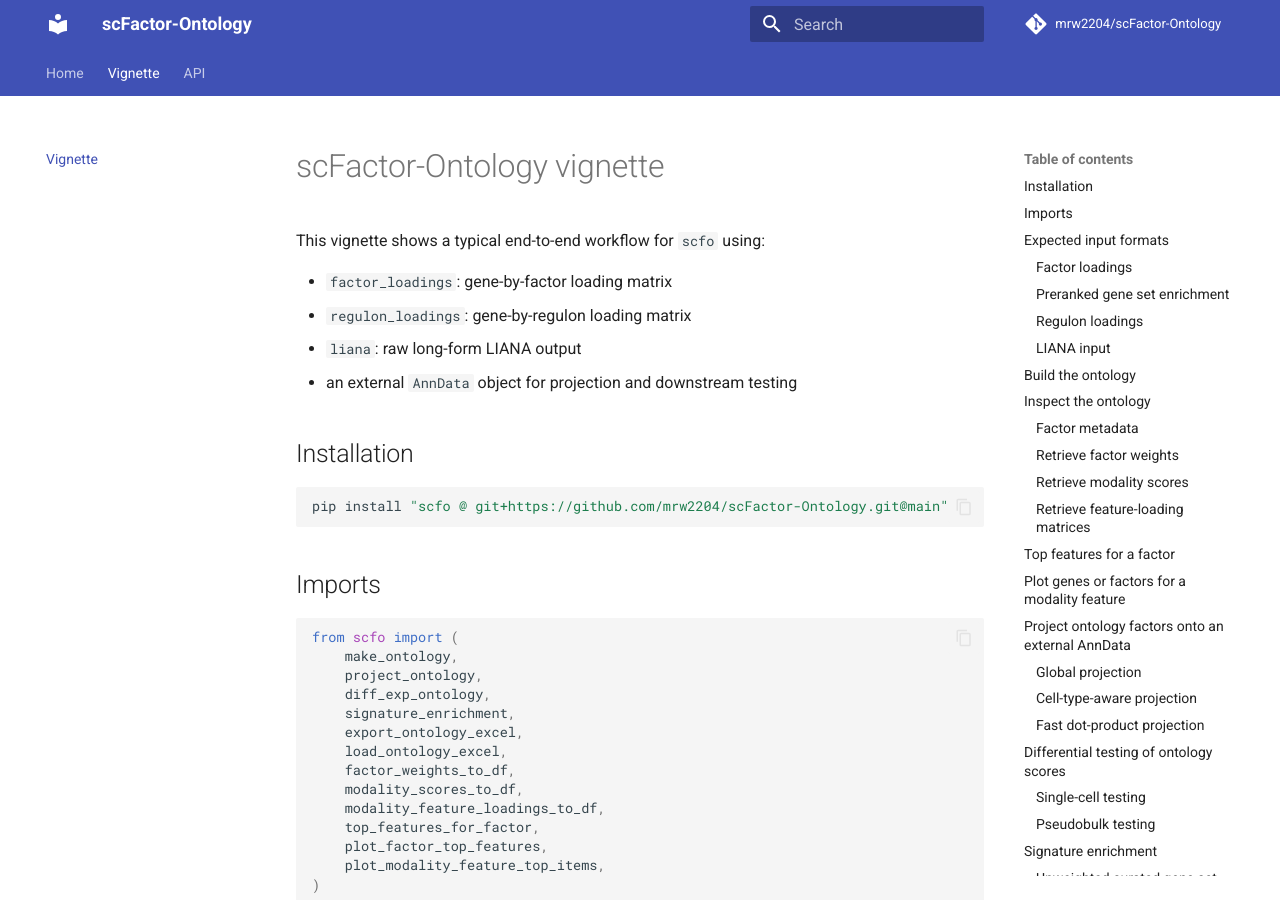
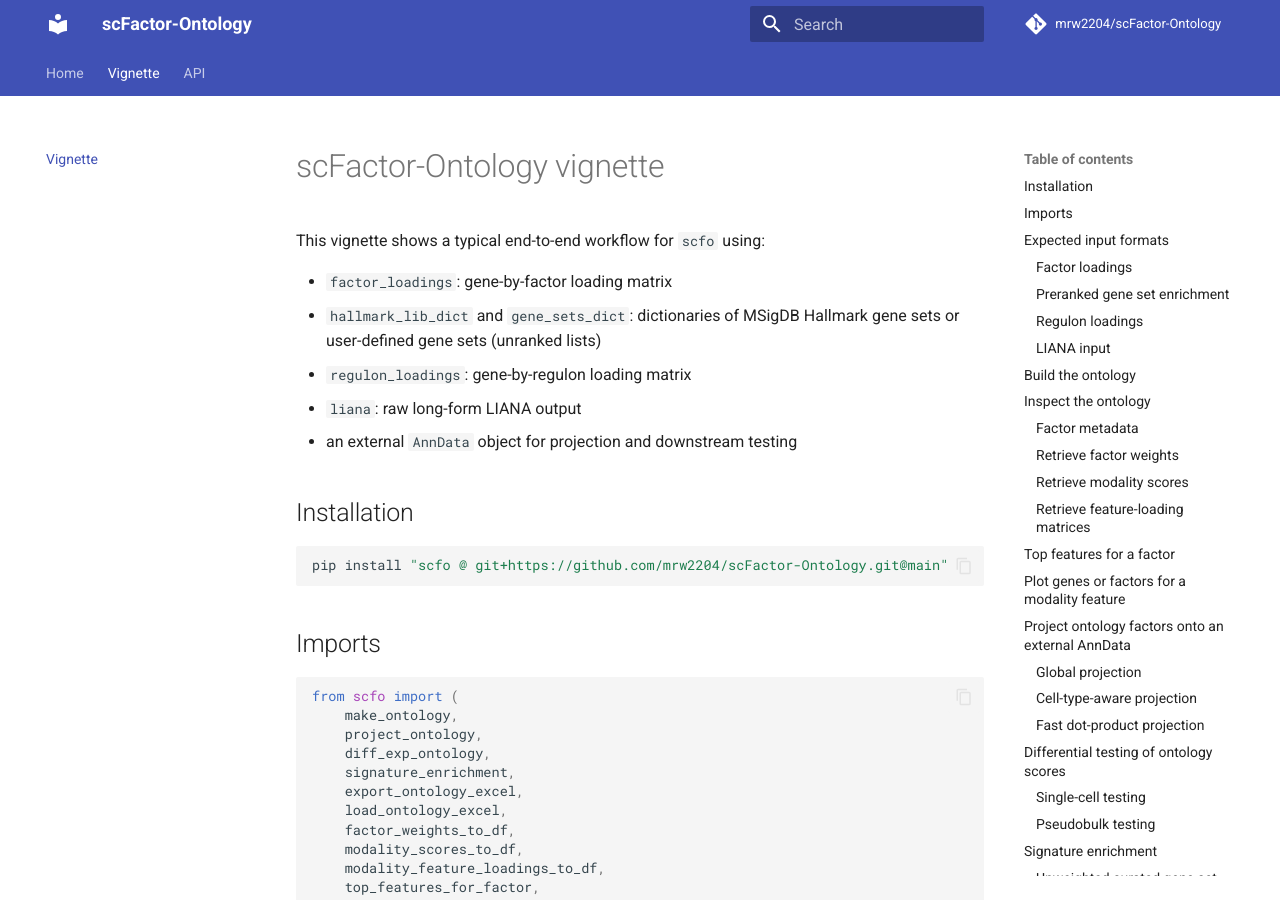
Before and after one commit to mrw2204/scFactor-Ontology, an MkDocs documentation site: the page built from docs/vignette.md, in a window 1280 px wide and 900 px high. Built offline with MkDocs 1.6.1 and Material for MkDocs 9.7.7, drawn with Linux system fonts in a browser that asks for light colours; comment, search, counter and statistics services are not loaded.

Commit message:
Update vignette.md

```diff
--- a/docs/vignette.md
+++ b/docs/vignette.md
@@ -3,6 +3,7 @@
 This vignette shows a typical end-to-end workflow for `scfo` using:
 
 - `factor_loadings`: gene-by-factor loading matrix
+- `hallmark_lib_dict` and `gene_sets_dict`: dictionaries of MSigDB Hallmark gene sets or user-defined gene sets (unranked lists)
 - `regulon_loadings`: gene-by-regulon loading matrix
 - `liana`: raw long-form LIANA output
 - an external `AnnData` object for projection and downstream testing
```
